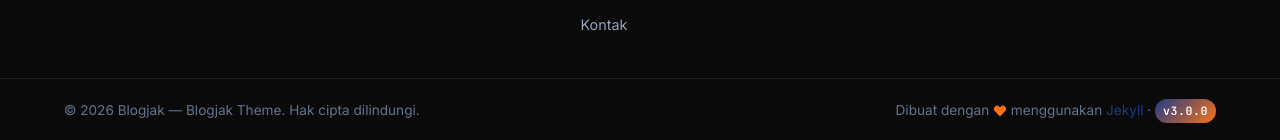
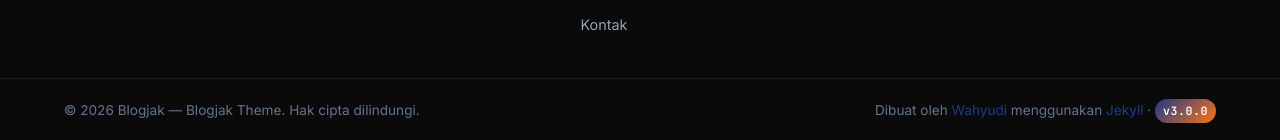
Before and after one commit to blogjak/blogjak-theme, a Jekyll site: the page built from index.html, in a window 1280 px wide and 1346 px high. Shown: the part 1203-1343 px from the top of the window. Built offline with Jekyll 4.4.1, drawn with Linux system fonts in a browser that asks for light colours; the list of posts is cut into pages by our own code.

Commit message:
Update footer.html

```diff
--- a/_includes/footer.html
+++ b/_includes/footer.html
@@ -74,11 +74,7 @@
     <div class="container">
       <p>&copy; {{ site.time | date: "%Y" }} {{ site.author }} — {{ site.title }}. Hak cipta dilindungi.</p>
       <p class="made-with">
-        Dibuat dengan
-        <svg viewBox="0 0 24 24" width="14" height="14" fill="currentColor" aria-hidden="true" style="display:inline-block;vertical-align:middle;color:#f97316;">
-          <path d="M20.84 4.61a5.5 5.5 0 0 0-7.78 0L12 5.67l-1.06-1.06a5.5 5.5 0 0 0-7.78 7.78l1.06 1.06L12 21.23l7.78-7.78 1.06-1.06a5.5 5.5 0 0 0 0-7.78z"/>
-        </svg>
-        menggunakan <a href="https://jekyllrb.com/" target="_blank" rel="noopener">Jekyll</a>
+        Dibuat oleh <a href="{{ '/wahyudi/' | relative_url }}">Wahyudi</a> menggunakan <a href="https://jekyllrb.com/" target="_blank" rel="noopener">Jekyll</a>
         · <span class="footer-version">v{{ site.version | default: "3.0.0" }}</span>
       </p>
     </div>
```
